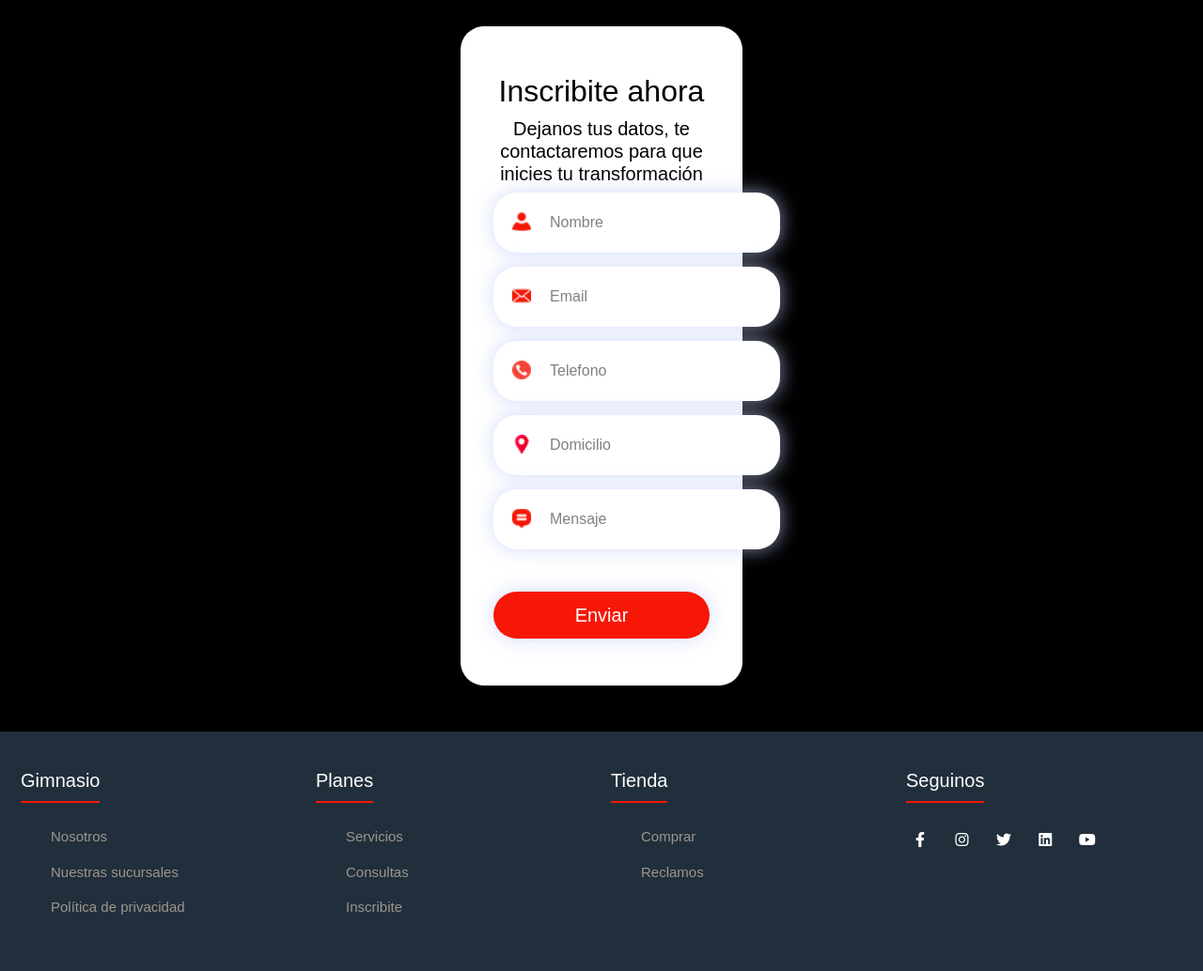
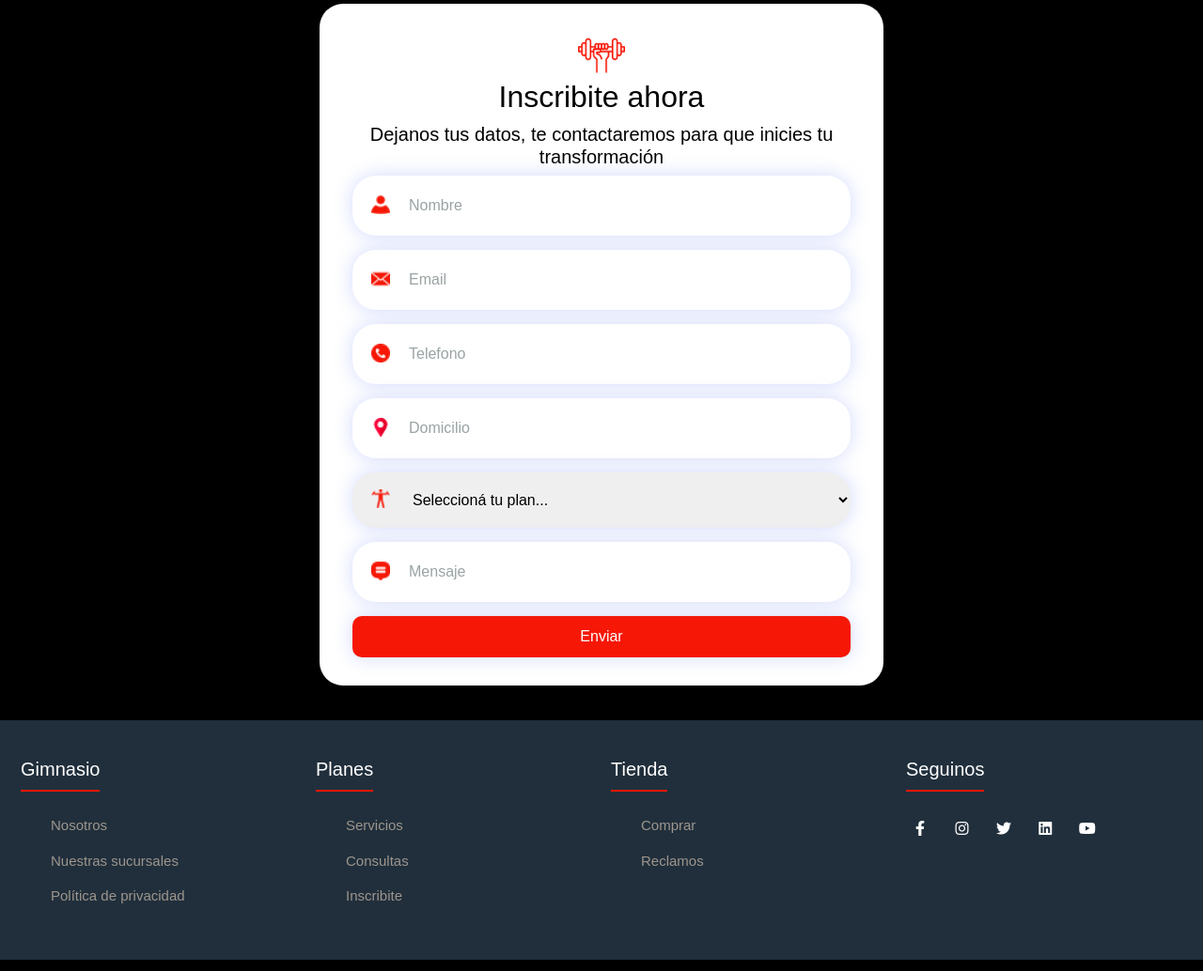
Before and after one commit to GHAriGH/FINAL2025, a PHP site: page /FINAL/ in a window 1280 px wide. Shown: the part 4262-5296 px from the top of the page at 94% size. Run offline with PHP 8.4, Linux system fonts and the light colour scheme.

Commit message:
últimas actualizaciones 21/07/2025

```diff
--- a/CSS/estilo.css
+++ b/CSS/estilo.css
@@ -355,10 +355,10 @@ header {
     font-size: 18px;
 }
 
-.horarios h2{
+.horarios h2 {
     color: white;
     text-align: center;
-    font-size: 50px;
+    font-size: 40px;
 }
 
 .carousel-img {
@@ -397,17 +397,18 @@ header {
     justify-content: center;
     align-items: center;
     min-height: 100vh;
+    padding: 30px;
 }
 
 form {
     background-color: white;
     color: black;
-    padding: 50px 35px;
+    padding: 30px 35px;
     border-radius: 25px;
     display: flex;
     flex-direction: column;
     text-align: center;
-    width: 300px;
+    width: 600px;
 }
 
 form h4 {
@@ -417,7 +418,7 @@ form h4 {
 
 .input-wrapper {
     position: relative;
-    width: 305px;
+    width: 100%;
     margin-bottom: 15px;
 }
 
@@ -434,7 +435,24 @@ input {
 
 input::placeholder {
     font-size: 16px;
-    color: gray;
+    color: #99a3a4;
+}
+
+select {
+    color:black;
+    padding: 20px 15px 20px 60px;
+    width: 100%;
+    border-radius: 25px;
+    border: 0;
+    box-shadow: 0 0 20px rgba(192,203, 251, 0.7);
+    outline: none;
+    font-size: 16px;
+    cursor: pointer;
+}
+
+select::placeholder {
+    font-size: 16px;
+    color: lightgrey;
 }
 
 .input-icon {
@@ -444,6 +462,78 @@ input::placeholder {
     left: 20px;
     top:50%;
     transform: translateY(-55%);
+}
+
+.boton-modal input {
+    padding: 10px 15px;
+    background-color: #f61706;
+    color: white;
+    border-radius: 10px;
+    cursor: pointer;
+    transition: all 300ms ease;
+}
+
+.boton-modal input:hover {
+    background-color: #cd1103;
+}
+
+#btn-modal {
+    display: none;
+}
+
+.container-modal {
+    width: 100%;
+    height: 100vh;
+    position: fixed;
+    top: 0;
+    left: 0;
+    background-color: rgba(144, 148, 150, 0.8);
+    display: none;
+    justify-content: center;
+    align-items: center;
+    z-index: 100;
+}
+
+#btn-modal:checked ~ .container-modal {
+    display: flex;
+}
+
+.content-modal {
+    width: 100%;
+    max-width: 400px;
+    padding: 20px;
+    background-color: white;
+    border-radius: 4px;
+}
+
+.content-modal h2 {
+    margin-bottom: 15px;
+}
+
+.content-modal p {
+    padding: 15px 0px;
+    border-top: 1px solid #dbdbdb;
+    border-bottom: 1px solid #dbdbdb;
+}
+
+.content-modal .btn-cerrar {
+    width: 100%;
+    margin-top: 15px;
+    display: flex;
+    justify-content: flex-end;
+}
+
+.content-modal .btn-cerrar input {
+    padding: 7px 10px;
+    background-color: #f61706;
+    color: white;
+    border-radius: 4px;
+    cursor: pointer;
+    transition: all 300ms ease;
+}
+
+.content-modal .btn-cerrar input:hover {
+    background-color: #cd1103;
 }
 
 .footer{
@@ -560,9 +650,6 @@ input::placeholder {
     .precio h3{
         padding-top: 20px;
     }
-    .carousel-caption.small-text {
-        font-size: 0.5rem;
-    }
     .nosotros {
         padding: 15px;
     }
@@ -578,4 +665,20 @@ input::placeholder {
         padding: 8px 16px;
         font-size: 0.95rem;
     }
+    form {
+        padding: 20px;
+        width: 100%;
+    }
+    .input-wrapper {
+        position: relative;
+        width: 100%;
+        margin-bottom: 35px;
+    }
+    input {
+        padding: 20px 0px 20px 45px;
+    }
+    .input-icon {
+        height: 20px;
+        width: 20px;
+    }
 }
--- a/completado.php
+++ b/completado.php
@@ -69,7 +69,6 @@
         </div>
     </header>
 
-<!--test-->
     <main>
         <div class="container">
 
--- a/index.php
+++ b/index.php
@@ -1,3 +1,26 @@
+ <?php
+    require "CONFIG/config.php";
+    require "CONFIG/database.php";
+
+    $db = new Database();
+    $conex = $db->Conectar();
+
+    $enviado = false;
+
+    if (isset($_POST['enviar'])) {
+        $name=trim($_POST['name']);
+        $email=trim($_POST['email']);
+        $telefono=trim($_POST['telefono']);
+        $domicilio=trim($_POST['domicilio']);
+        $plan=trim($_POST['plan']);
+        $mensaje=trim($_POST['mensaje']);
+        $fecha=date("d-m-y");
+        $sql = $conex->prepare("INSERT INTO mensajes(Nombre, Email, Telefono, Domicilio, Id_Plan, Mensaje, Fecha) VALUES (?, ?, ?, ?, ?, ?, ?)");
+        $enviado = $sql->execute([$name, $email, $telefono, $domicilio, $plan, $mensaje, $fecha]);
+    }
+
+?>
+
 <!DOCTYPE html>
 <html lang="es">
 
@@ -231,48 +254,13 @@
                 </div>
                 <div class="carousel-inner">
                     <div class="carousel-item active">
-                        <img src="IMG/Funcional.jpg" class="d-block w-50 mx-auto" alt="Imagen de clase de Pilates">
-                        <div class="carousel-caption small-text">
-                            <h5>Lunes, Miércoles y Viernes</h5>
-                            <ul>
-                                <li>10:00 - Pilates</li>
-                                <li>14:00 - Spinning</li>
-                                <li>17:00 - Body Pump</li>
-                                <li>18:00 - GAP</li>
-                                <li>18:00 - Boxeo</li>
-                                <li>19:00 - Spinning</li>
-                                <li>19:00 - Calistenia</li>
-                                <li>20:00 - Spinning</li>
-                                <li>20:00 - Zumba</li>
-                            </ul>
-                        </div>
+                        <img src="IMG/Horario1.png" class="d-block w-50 mx-auto" alt="Imagen de clase de Funcional">
                     </div>
                     <div class="carousel-item">
-                        <img src="IMG/Spinning.jpg" class="d-block w-50 mx-auto" alt="Imagen de clase de Spinning">
-                        <div class="carousel-caption small-text">
-                            <h5>Martes y Jueves</h5>
-                            <ul>
-                                <li>10:00 - Pilates</li>
-                                <li>14:00 - Spinning</li>
-                                <li>15:00 - Pilates</li>
-                                <li>18:00 - Stretching</li>
-                                <li>19:00 - Zumba</li>
-                                <li>19:00 - Calistenia</li>
-                                <li>19:00 - Spinning</li>
-                                <li>20:00 - Body Pump</li>
-                            </ul>
-                        </div>
+                        <img src="IMG/Horarios2.png" class="d-block w-50 mx-auto" alt="Imagen de clase de Spinning">
                     </div>
                     <div class="carousel-item">
-                        <img src="IMG/pilates.jpg" class="d-block w-50 mx-auto" alt="Imagen de Clase Funcional">
-                        <div class="carousel-caption small-text">
-                            <h5>Sábados</h5>
-                            <ul>
-                                <li>10:00 - Pilates</li>
-                                <li>14:00 - Spinning</li>
-                                <li>15:00 - Pilates</li>
-                            </ul>
-                        </div>
+                        <img src="IMG/Horarios3.png" class="d-block w-50 mx-auto" alt="Imagen de Clase de Pilates">
                     </div>
                 </div>
 
@@ -306,32 +294,66 @@
 
     <section class="inscripcion container" id="inscripcion">
         <form method="post">
+            <a href="#" class="logo"><img src="IMG/pesasrojas.png" width="50" height="50"></a>
             <h2>Inscribite ahora</h2>
             <h5>Dejanos tus datos, te contactaremos para que inicies tu transformación</h5>
             <div class="input-wrapper">
-                <input type="text" name="name" placeholder="Nombre">
+                <input type="text" name="name" placeholder="Nombre" required>
                 <img class="input-icon" src="IMG/usuario.png" alt="Icono de Usuario">
             </div>
             <div class="input-wrapper">
-                <input type="email" name="email" placeholder="Email">
+                <input type="email" name="email" placeholder="Email" required>
                 <img class="input-icon" src="IMG/mail.png" alt="Icono de Email">
             </div>
             <div class="input-wrapper">
-                <input type="tel" name="telefono" placeholder="Telefono">
+                <input type="tel" name="telefono" placeholder="Telefono" required>
                 <img class="input-icon" src="IMG/telefono.png" alt="Icono de Teléfono">
             </div>
             <div class="input-wrapper">
-                <input type="text" name="domicilio" placeholder="Domicilio">
+                <input type="text" name="domicilio" placeholder="Domicilio" required>
                 <img class="input-icon" src="IMG/ubicacion.png" alt="Icono de Ubicación">
             </div>
             <div class="input-wrapper">
-                <input type="textarea" name="mensaje" placeholder="Mensaje" rows="5" cols="50">
+                <select name="plan" required>
+                    <option value="" selected disabled>Seleccioná tu plan...</option>
+                    <option value=1>Pase x Clase</option>
+                    <option value=2>Low Cost</option>
+                    <option value=3>Pase Libre Multisedes</option>
+                </select>
+                <img class="input-icon" src="IMG/plan.png" alt="Icono de Plan">
+            </div>
+            <div class="input-wrapper">
+                <input type="textarea" name="mensaje" placeholder="Mensaje" rows="5" cols="50" required>
                 <img class="input-icon" src="IMG/mensaje.png" alt="Icono de Mensaje">
             </div>
-
-            <input class="btn-1" type="submit" name="enviar" value="Enviar">
+            <div class="boton-modal">
+                <input for="btn-modal" class="btn-modal" type="submit" name="enviar" value="Enviar">
+            </div>
 
         </form>
+
+        <!--<input type="checkbox" id="btn-modal">
+
+        <div class="container-modal">
+            <div class="content-modal">
+                <h2>¡Mensaje enviado!</h2>
+                <p>En breve nos comunicaremos con vos</p>
+                <div class="btn-cerrar">
+                    <input for="btn-modal">Cerrar</input>
+                </div>
+            </div>
+
+        </div>-->
+
+        <div class="container-modal" id="modal" <?php if ($enviado): ?> style="display: flex;" <?php else: ?> style="display: none;" <?php endif; ?>>
+            <div class="content-modal">
+                <h2>¡Mensaje enviado!</h2>
+                <p>En breve nos comunicaremos con vos</p>
+                <div class="btn-cerrar">
+                    <a href="index.php"><button class="btn-cerrar">Cerrar</button></a>
+                </div>
+            </div>
+        </div>
 
     </section>
 
```
Also changed, not shown: CLASES/recibirInscripcion.php (deleted, +0 -27 lines), IMG/Horarios2.png (added), IMG/Horarios3.png (added), IMG/plan.png (added), IMG/telefono.png, 2 other files.
